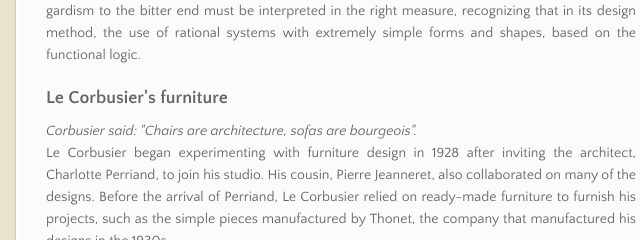
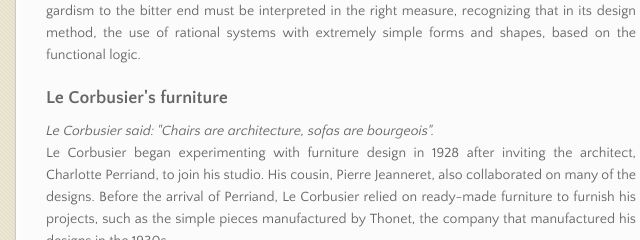
Before and after one commit to octawizard/final-project, a plain HTML site: page index.html in a window 1280 px wide. Shown: the part 1020-1260 px from the top of the page, 300-940 px from the left. Drawn offline with nearby package versions, Linux system fonts and the light colour scheme.

Commit message:
update index

```diff
--- a/index.html
+++ b/index.html
@@ -68,7 +68,7 @@ His message is being increasingly absorbed by large sections of user, and his at
 <h3>
 <a name="le-corbusiers-furniture" class="anchor" href="#le-corbusiers-furniture"><span class="octicon octicon-link"></span></a>Le Corbusier's furniture</h3>
 
-<p><em>Corbusier said: "Chairs are architecture, sofas are bourgeois".</em><br>
+<p><em>Le Corbusier said: "Chairs are architecture, sofas are bourgeois".</em><br>
 Le Corbusier began experimenting with furniture design in 1928 after inviting the architect, Charlotte Perriand, to join his studio. His cousin, Pierre Jeanneret, also collaborated on many of the designs. Before the arrival of Perriand, Le Corbusier relied on ready-made furniture to furnish his projects, such as the simple pieces manufactured by Thonet, the company that manufactured his designs in the 1930s.<br>
 In 1928, Le Corbusier and Perriand began to put the expectations for furniture Le Corbusier outlined in his 1925 book L'Art Décoratif d'aujourd'hui into practice. In the book he defined three different furniture types: <strong>type-needs</strong>, <strong>type-furniture</strong>, and <strong>human-limb objects</strong>. He defined human-limb objects as: <em>"Extensions of our limbs and adapted to human functions that are type-needs and type-functions, therefore type-objects and type-furniture. The human-limb object is a docile servant. A good servant is discreet and self-effacing in order to leave his master free. Certainly, works of art are tools, beautiful tools. And long live the good taste manifested by choice, subtlety, proportion, and harmony".</em><br>
 The first results of the collaboration were three chrome-plated tubular steel chairs designed for two of his projects, <a href="http://en.wikipedia.org/wiki/Villa_Jeanneret">La Maison La Roche</a> in Paris and a pavilion for Barbara and Henry Church. The line of furniture was expanded for Le Corbusier's 1929 Salon d'Automne installation, 'Equipment for the Home'.<br>
```
